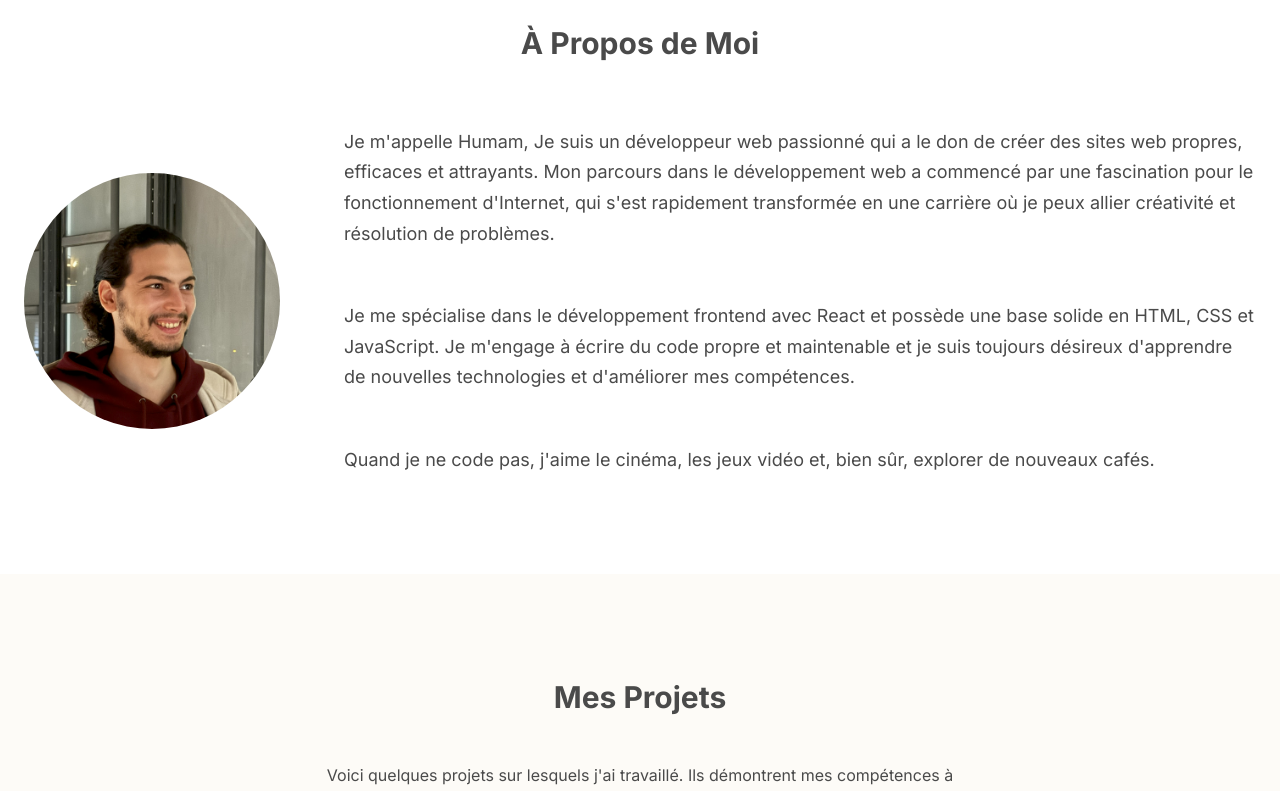
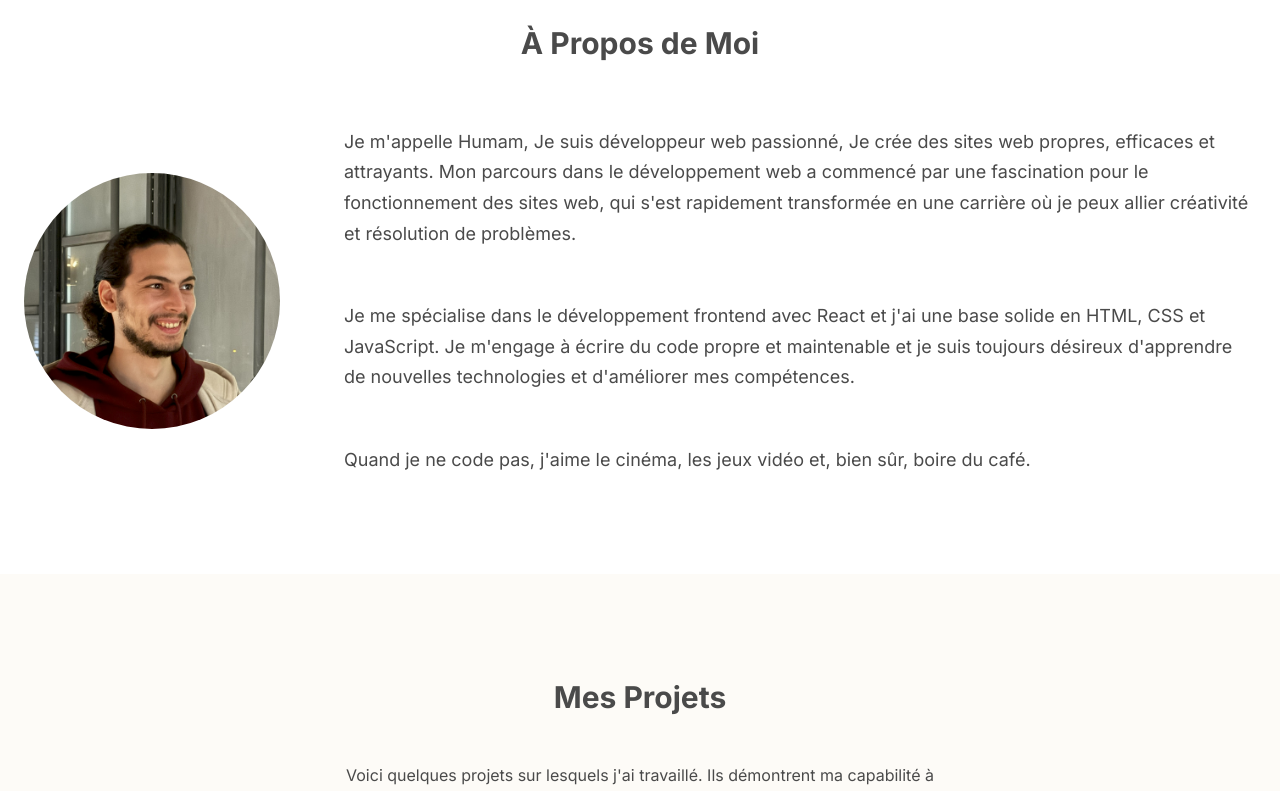
Before and after one commit to humamT/Project-12, a React (Vite) app: page / in a window 1280 px wide. Shown: the part 880-1671 px from the top of the page. Built offline with nearby package versions, Linux system fonts and the light colour scheme.

Commit message:
fixing grammer errors

```diff
--- a/src/Components/Projects/Projects.jsx
+++ b/src/Components/Projects/Projects.jsx
@@ -11,7 +11,7 @@ const Projects = ({ setSelectedProject, data }) => {
         <h2 className="section-title">{language === 'fr' ? 'Mes Projets' : 'My Projects'}</h2>
         <p className="section-subtitle">
           {language === 'fr'
-            ? "Voici quelques projets sur lesquels j'ai travaillé. Ils démontrent mes compétences à transformer des idées en applications web fonctionnelles et conviviales."
+            ? "Voici quelques projets sur lesquels j'ai travaillé. Ils démontrent ma capabilité à transformer des idées en applications web fonctionnelles et conviviales."
             : "Here are some of the projects I've worked on, which show my skills in turning ideas into functional and user-friendly web applications."
           }
         </p>
--- a/src/Data/Data.js
+++ b/src/Data/Data.js
@@ -13,15 +13,15 @@ const portfolioData = {
   },
   about: {
     p1: {
-      fr: "Je m'appelle Humam, Je suis un développeur web passionné qui a le don de créer des sites web propres, efficaces et attrayants. Mon parcours dans le développement web a commencé par une fascination pour le fonctionnement d'Internet, qui s'est rapidement transformée en une carrière où je peux allier créativité et résolution de problèmes.",
+      fr: "Je m'appelle Humam, Je suis développeur web passionné, Je crée des sites web propres, efficaces et attrayants. Mon parcours dans le développement web a commencé par une fascination pour le fonctionnement des sites web, qui s'est rapidement transformée en une carrière où je peux allier créativité et résolution de problèmes.",
       en: "Hello! I'm Humam, a passionate web developer with a knack for creating clean, efficient, and engaging websites. My journey into web development started with a fascination for how things work on the internet, which quickly grew into a career where I can blend creativity with problem-solving.",
     },
     p2: {
-      fr: "Je me spécialise dans le développement frontend avec React et possède une base solide en HTML, CSS et JavaScript. Je m'engage à écrire du code propre et maintenable et je suis toujours désireux d'apprendre de nouvelles technologies et d'améliorer mes compétences.",
+      fr: "Je me spécialise dans le développement frontend avec React et j'ai une base solide en HTML, CSS et JavaScript. Je m'engage à écrire du code propre et maintenable et je suis toujours désireux d'apprendre de nouvelles technologies et d'améliorer mes compétences.",
       en: "I am specialized in frontend development with React and have a strong foundation in HTML, CSS, and JavaScript. I'm dedicated to writing clean, maintainable code and always eager to learn new technologies and improve my skills.",
     },
     p3: {
-      fr: "Quand je ne code pas, j'aime le cinéma, les jeux vidéo et, bien sûr, explorer de nouveaux cafés.",
+      fr: "Quand je ne code pas, j'aime le cinéma, les jeux vidéo et, bien sûr, boire du café.",
       en: "When I'm not coding, I enjoy cinemas, gaming, and of course exploring new cafes.",
     },
   },
```
